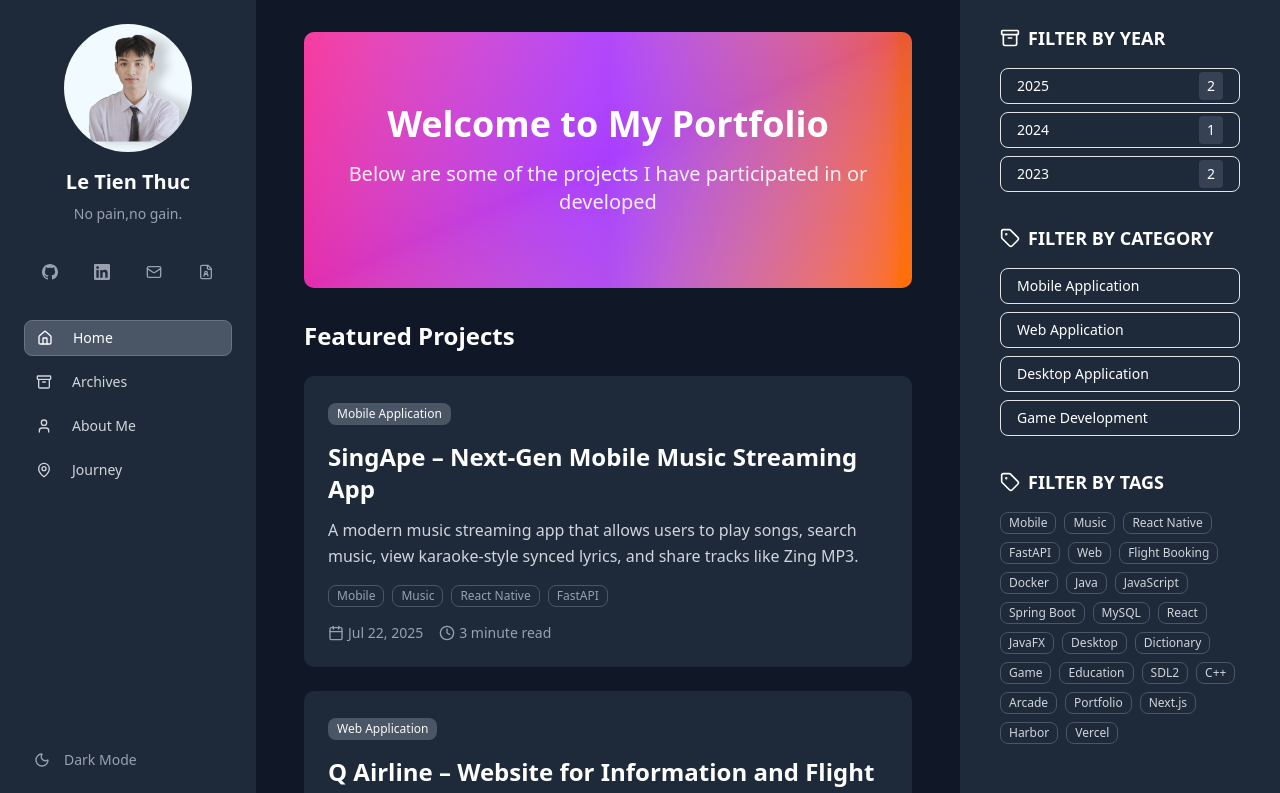
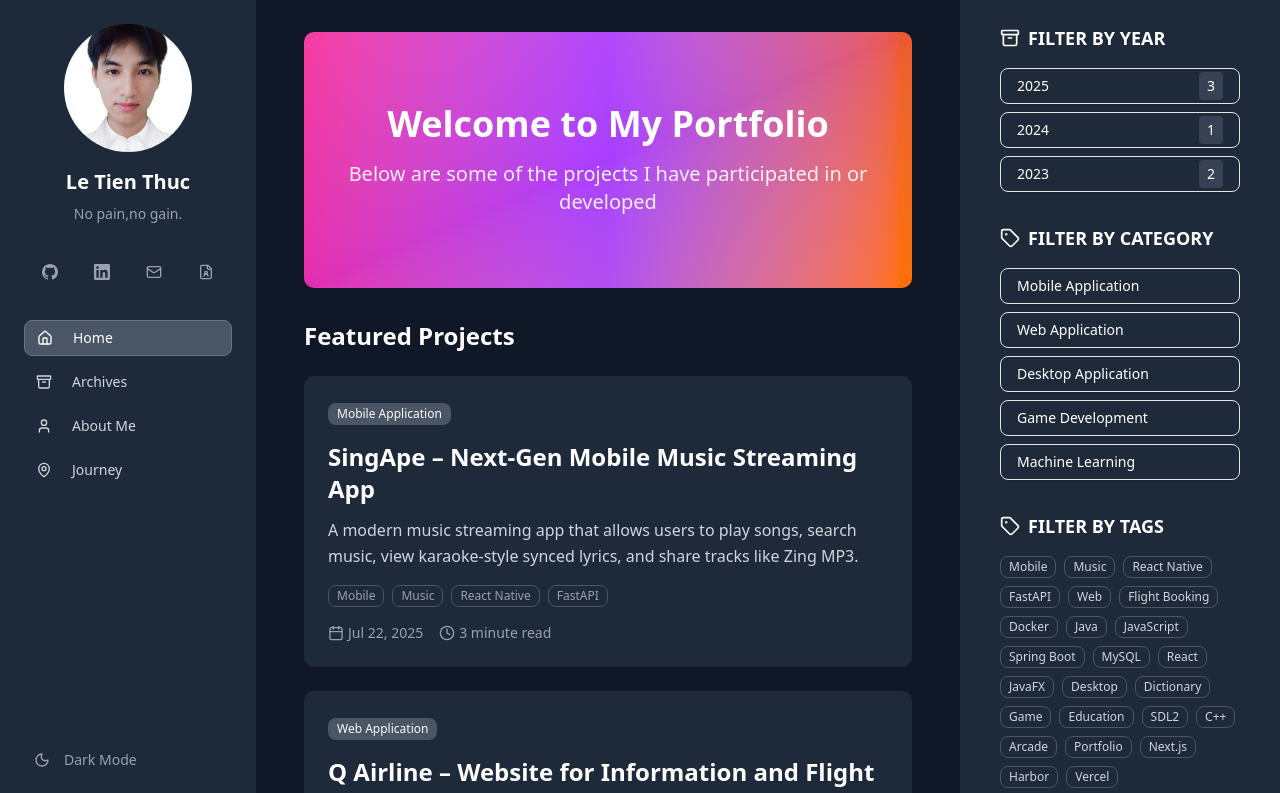
Before and after one commit to Thucdzio/Profilo, a Next.js app: page / in a window 1280 px wide. Shown: the top 793 px of the page. Built offline with nearby package versions, Linux system fonts and the light colour scheme.

Commit message:
update project

```diff
--- a/app/page.tsx
+++ b/app/page.tsx
@@ -255,7 +255,7 @@ export default function PersonalPortfolio() {
           <div className="flex flex-col items-center mb-8">
             <div className="w-32 h-32 rounded-full overflow-hidden mb-4">
               <Image
-                src="/profile.jpg"
+                src="/photo.jpg"
                 alt="Le Tien Thuc"
                 width={120}
                 height={120}
--- a/data/projects.ts
+++ b/data/projects.ts
@@ -193,6 +193,41 @@ export const projects: Project[] = [
     ],
     githubUrl: "https://github.com/Thucdzio/Profilo",
     demoUrl: "https://ltthuc.id.vn"
+  },
+  {
+    "id": "california-house-price-prediction",
+    "title": "California House Price Prediction",
+    "category": "Machine Learning",
+    "description": "A project to predict median house values in California districts using various census metrics with machine learning models like Linear Regression and Random Forest.",
+    "fullDescription": "This project aims to build a Machine Learning model to predict median house values in California districts based on features like median income, house age, and population. The project covers the entire workflow from Exploratory Data Analysis (EDA) to Model Evaluation. The dataset used is the California Housing Dataset from the Scikit-Learn library.",
+    "date": "Dec 5, 2025",
+    "readTime": "5 minute read",
+    "tags": ["Machine Learning", "Data Science", "Python", "Scikit-Learn", "EDA", "Model Evaluation"],
+    "technologies": [
+      "Python",
+      "Pandas",
+      "Numpy",
+      "Seaborn",
+      "Matplotlib",
+      "Scikit-Learn",
+      "Linear Regression",
+      "Random Forest"
+    ],
+    "features": [
+      "Exploratory Data Analysis (EDA) to explore data distributions and relationships.",
+      "Correlation analysis to understand relationships between features and target variable.",
+      "Modeling with Linear Regression and Random Forest Regressor.",
+      "Model evaluation using R² Score and RMSE.",
+      "Visualizations including Heatmaps for feature correlation analysis."
+    ],
+    "results": [
+      "Linear Regression model as the baseline with R² of 0.60 and RMSE of 0.72.",
+      "Random Forest Regressor achieved the best performance with R² of 0.80 and RMSE of 0.50.",
+      "Identified multicollinearity between features like AveRooms and AveBedrms.",
+      "Successful deployment of models with visualizations and model comparison."
+    ],
+    "githubUrl": "https://github.com/Thucdzio/House_Prediction_ETE",
+    "demoUrl": "https://raw.githubusercontent.com/Thucdzio/House_Prediction_ETE/refs/heads/main/assets/heatmap.png",
   }
 ]
 
--- a/next.config.js
+++ b/next.config.js
@@ -12,6 +12,11 @@ const nextConfig = {
         hostname: 'user-images.githubusercontent.com',
         pathname: '/**',
       },
+      {
+        protocol: 'https',
+        hostname: 'raw.githubusercontent.com',
+        pathname: '/**',
+      },
     ],
   },
 };
--- a/package.json
+++ b/package.json
@@ -14,9 +14,9 @@
     "clsx": "^2.1.1",
     "jspdf": "^3.0.1",
     "lucide-react": "^0.525.0",
-    "next": "15.2.4",
-    "react": "^19.0.0",
-    "react-dom": "^19.0.0",
+    "next": "^15.2.4",
+    "react": "^19.2.1",
+    "react-dom": "^19.2.1",
     "tailwind-merge": "^3.3.1"
   },
   "devDependencies": {
```
Also changed, not shown: public/photo.jpg (added), 1 other file (tests, documents, lock files or other folders).
